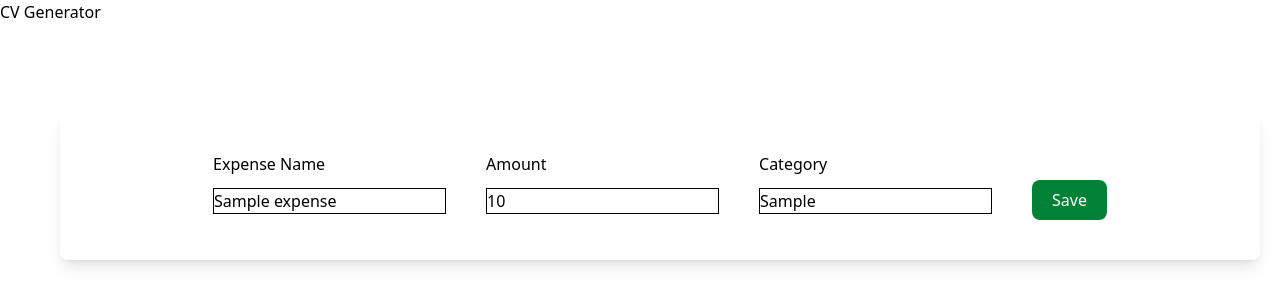
After one commit to mszahan/dj_projects, a Django app: page /edit/1/ in a window 1280 px wide. The commit adds this page. Shown: the top 306 px of the page. Run offline with Django 5.2, Linux system fonts and the light colour scheme; tables that the repository leaves empty hold one stand-in row (values such as "Sample post").

Commit message:
added edit and delete funtionality

```diff
--- /dev/null
+++ b/expense_tracker/expense/templates/edit.html
@@ -0,0 +1,44 @@
+{% extends 'base.html' %}
+
+
+{% block title %}
+    Edit expense
+{% endblock title %}
+
+
+
+{% block main %}
+<form method="post" class="shadow-lg m-10 rounded-lg">
+    <div class="form-container px-10 py-10 flex gap-10 justify-center flex-wrap">
+        <div>
+            <div class="mb-3">
+                <label>Expense Name</label>
+            </div>
+            <div class="border">
+                {{expense_form.name}}
+            </div>
+        </div>
+        <div>
+            <div class="mb-3">
+                <label>Amount</label>
+            </div>
+            <div class="border">
+                {{expense_form.amount}}
+            </div>
+        </div>
+        <div>
+            <div class="mb-3">
+                <label>Category</label>
+            </div>
+            <div class="border">
+                {{expense_form.category}}
+            </div>
+        </div>
+        <div class="mt-7">
+            <button type="submit" class="bg-green-700 px-5 py-2 rounded-lg text-white">Save</button>
+        </div>
+    </div>
+    {% csrf_token %}
+</form>
+
+{% endblock main %}
--- a/expense_tracker/expense/templates/nav.html
+++ b/expense_tracker/expense/templates/nav.html
@@ -31,7 +31,7 @@
           <div class="hidden sm:ml-6 sm:block">
             <div class="flex space-x-4">
               <!-- Current: "bg-gray-900 text-white", Default: "text-gray-300 hover:bg-gray-700 hover:text-white" -->
-              <a href="#" class="rounded-md bg-gray-900 px-3 py-2 text-sm font-medium text-white" aria-current="page">Dashboard</a>
+              <a href="{% url 'homepage' %}" class="rounded-md bg-gray-900 px-3 py-2 text-sm font-medium text-white" aria-current="page">Home</a>
               <a href="#" class="rounded-md px-3 py-2 text-sm font-medium text-gray-300 hover:bg-gray-700 hover:text-white">Team</a>
               <a href="#" class="rounded-md px-3 py-2 text-sm font-medium text-gray-300 hover:bg-gray-700 hover:text-white">Projects</a>
               <a href="#" class="rounded-md px-3 py-2 text-sm font-medium text-gray-300 hover:bg-gray-700 hover:text-white">Calendar</a>
--- a/expense_tracker/expense/urls.py
+++ b/expense_tracker/expense/urls.py
@@ -2,5 +2,7 @@ from django.urls import path
 from . import views
 
 urlpatterns = [
-    path('',views.index, name='homepage' )
+    path('',views.index, name='homepage' ),
+    path('edit/<int:id>/', views.edit, name='edit_expense'),
+    path('delete/<int:id>/', views.delete, name='delete_expense'),
 ]
--- a/expense_tracker/expense/views.py
+++ b/expense_tracker/expense/views.py
@@ -1,4 +1,4 @@
-from django.shortcuts import render,redirect
+from django.shortcuts import render,redirect, get_object_or_404
 from .forms import ExpenseForm
 from .models import Expense
 
@@ -12,3 +12,21 @@ def index(request):
     expenses = Expense.objects.all()
     expense_form = ExpenseForm()
     return render(request,'index.html', {'expense_form':expense_form, 'expenses':expenses})
+
+
+def edit(request, id):
+    expense = get_object_or_404(Expense, id=id)
+    expense_form = ExpenseForm(instance=expense)
+    if request.method == 'POST':
+        expense_form = ExpenseForm(request.POST, instance=expense)
+        if expense_form.is_valid():
+            expense_form.save()
+            return redirect('homepage')
+    return render(request, 'edit.html', {'expense_form':expense_form})
+
+def delete(request, id):
+    # just to make sure the delete is in the post method since two post method in same page
+    if request.method == 'POST' and 'delete' in request.POST:
+        expense = get_object_or_404(Expense, id=id)
+        expense.delete()
+        return redirect('homepage')
```
Also changed, not shown: expense_tracker/expense/templates/index.html (+7 -2 lines).
